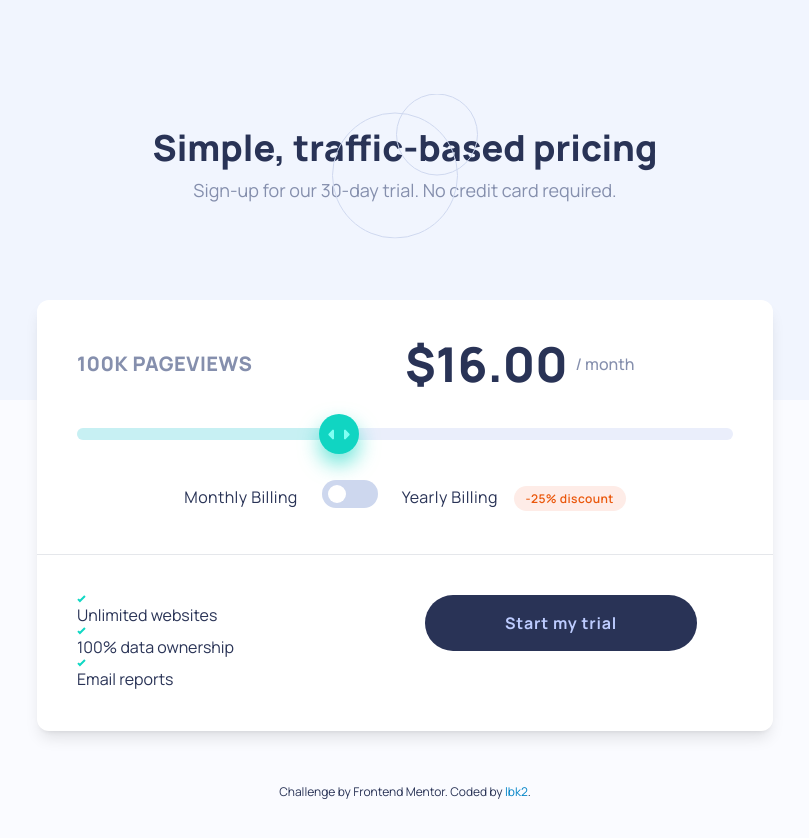
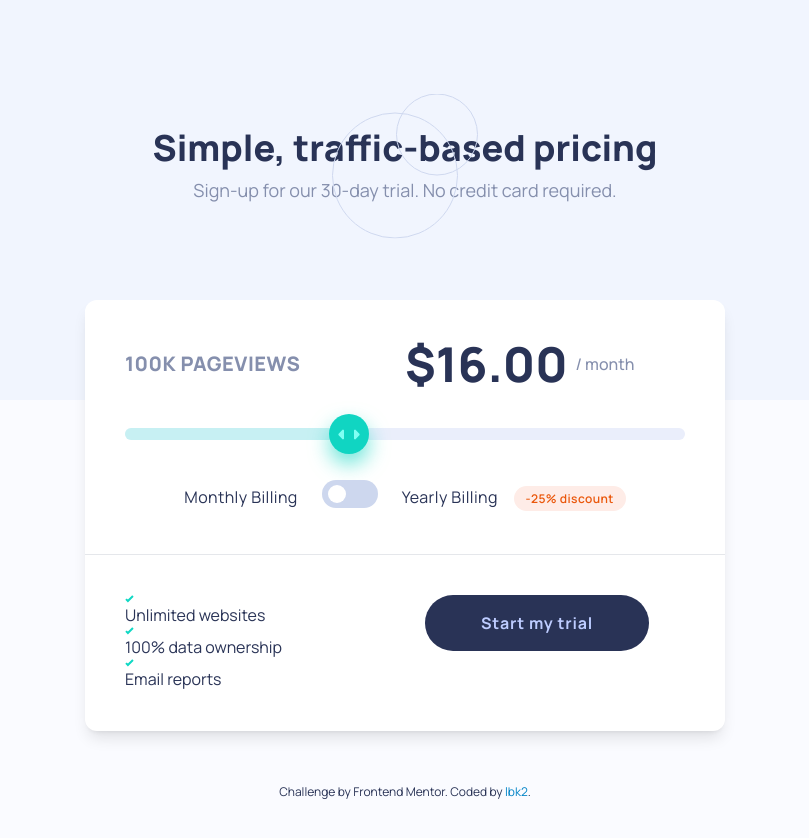
Before and after one commit to lbk2knewlifegithub/interactive-pricing-component, an Angular app: page /pricing in a window 1280 px wide. Shown: the top 838 px of the page, without its empty margins (235-1044 px from the left). Built offline with nearby package versions, Linux system fonts and the light colour scheme.

Commit message:
Remove some padding

```diff
--- a/src/app/pricing/containers/pricing-page.component.ts
+++ b/src/app/pricing/containers/pricing-page.component.ts
@@ -20,7 +20,7 @@ import { slideInTop } from '@lbk/shared/animations/slide.anim';
         <lbk-navbar class="block" @slideIn></lbk-navbar>
       </div>
 
-      <main class="container max-w-3xl mt-16 md:mt-24">
+      <main class="container max-w-2xl mt-16 md:mt-24">
         <lbk-pricing class="block" @scaleIn></lbk-pricing>
       </main>
     </div>
--- a/src/styles.scss
+++ b/src/styles.scss
@@ -33,7 +33,7 @@
     @apply bg-discount text-orange-600 px-3 py-1 rounded-full text-xs font-semibold;
   }
   .btn {
-    @apply inline-block tracking-wider font-bold hover:opacity-70 rounded-full px-14 py-4 md:px-20;
+    @apply inline-block tracking-wider font-bold hover:opacity-70 rounded-full px-14 py-4;
   }
 
   .btn-dark {
```
